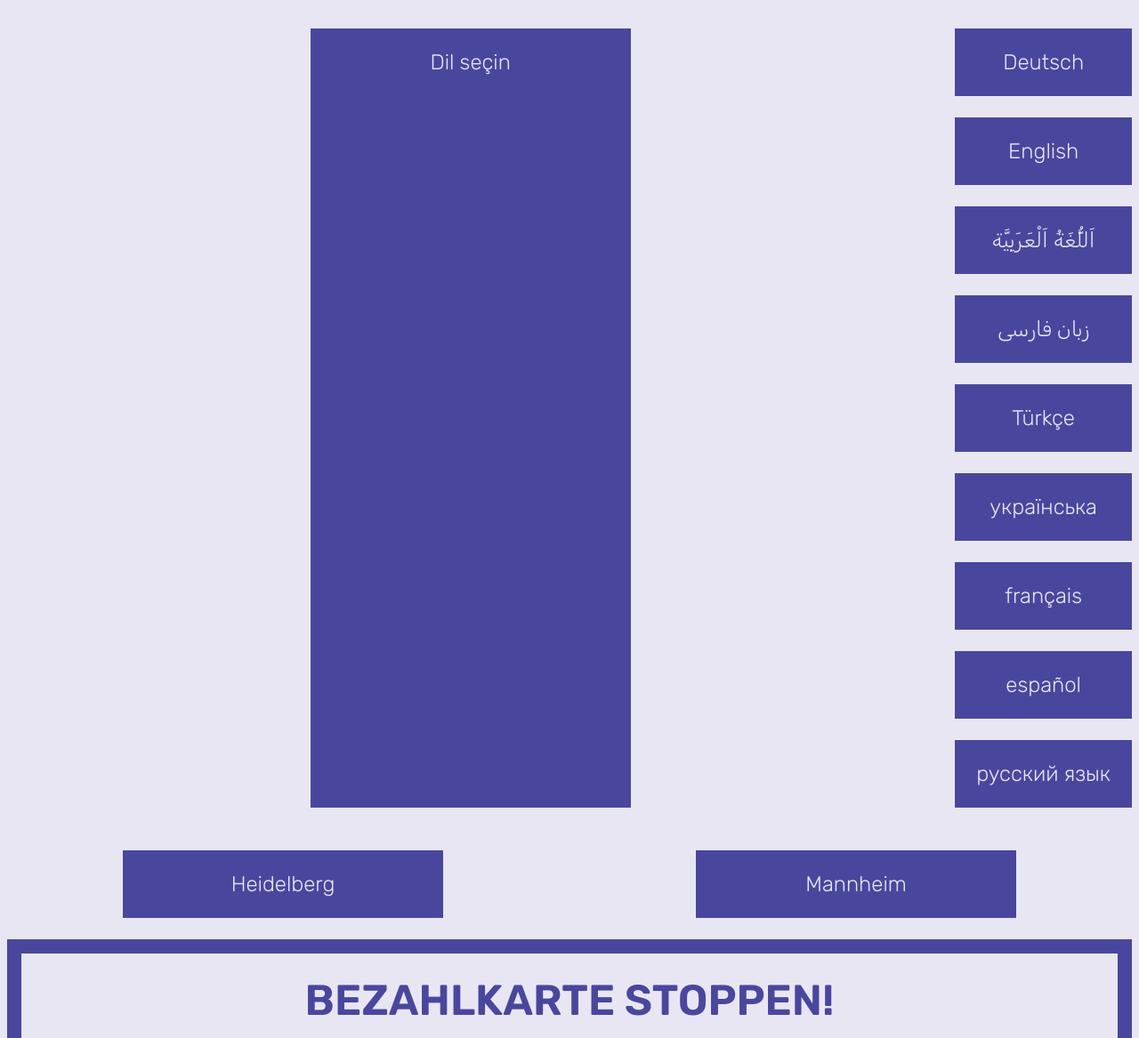
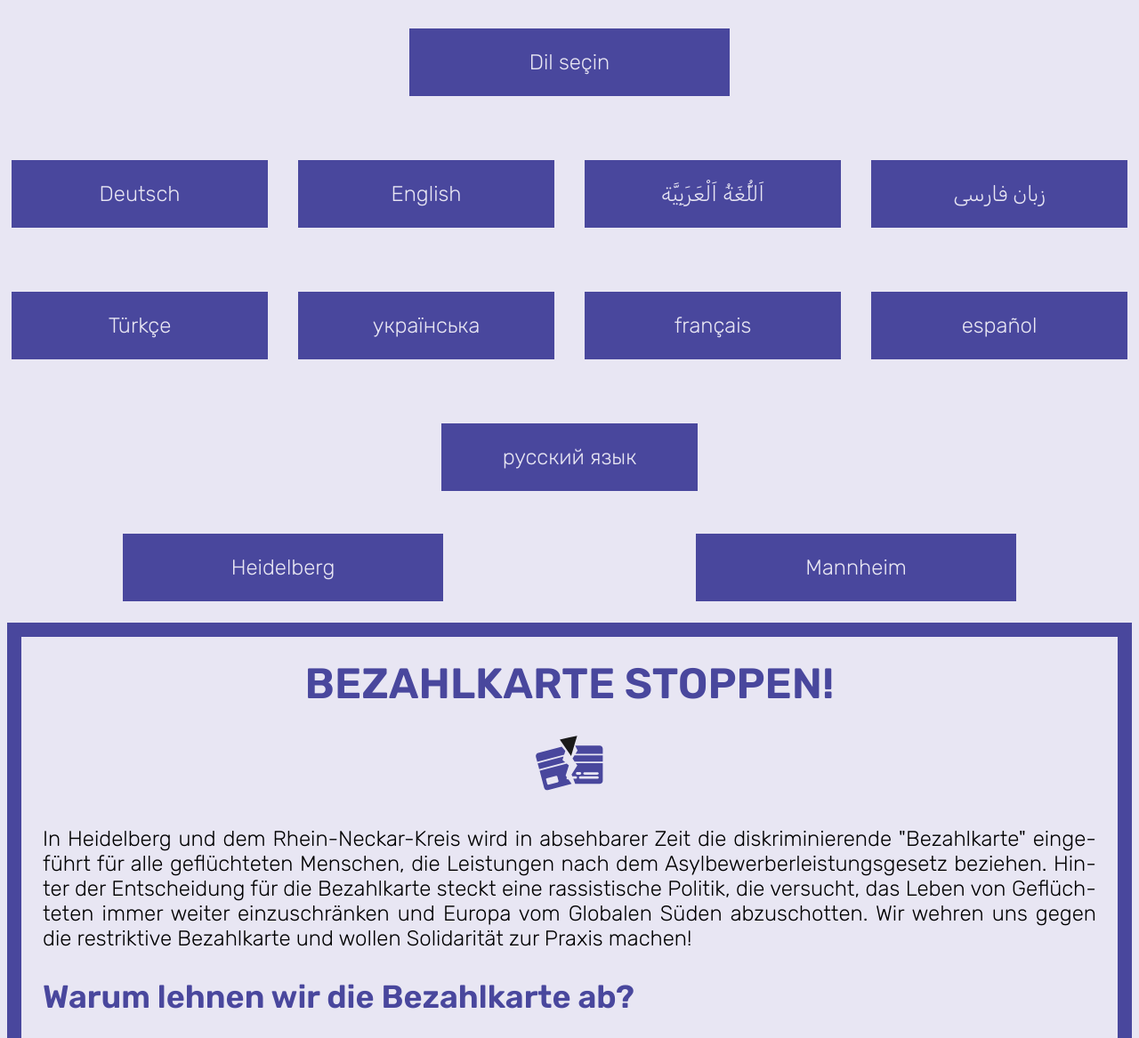
Before and after one commit to bezahlkarte-stoppen/website, a PHP site: page /de in a window 1280 px wide, after a click that opens the changed part. Shown: the top 1167 px of the page at 89% size. Run offline with PHP 8.4, Linux system fonts and the light colour scheme.

Commit message:
chore: fix language toggle

```diff
--- a/www/static/style/style.css
+++ b/www/static/style/style.css
@@ -185,11 +185,16 @@ pre {
 }
 
 .lang-container {
-	display: none;
+    display: none;
+    width: 100%;
+    flex-basis: 100%;
 }
 
 .lang-toggle:checked ~ .lang-container {
-	display: block;
+    display: flex;
+    flex-wrap: wrap;
+    gap: 1em;
+    justify-content: center;
 }
 
 
```
